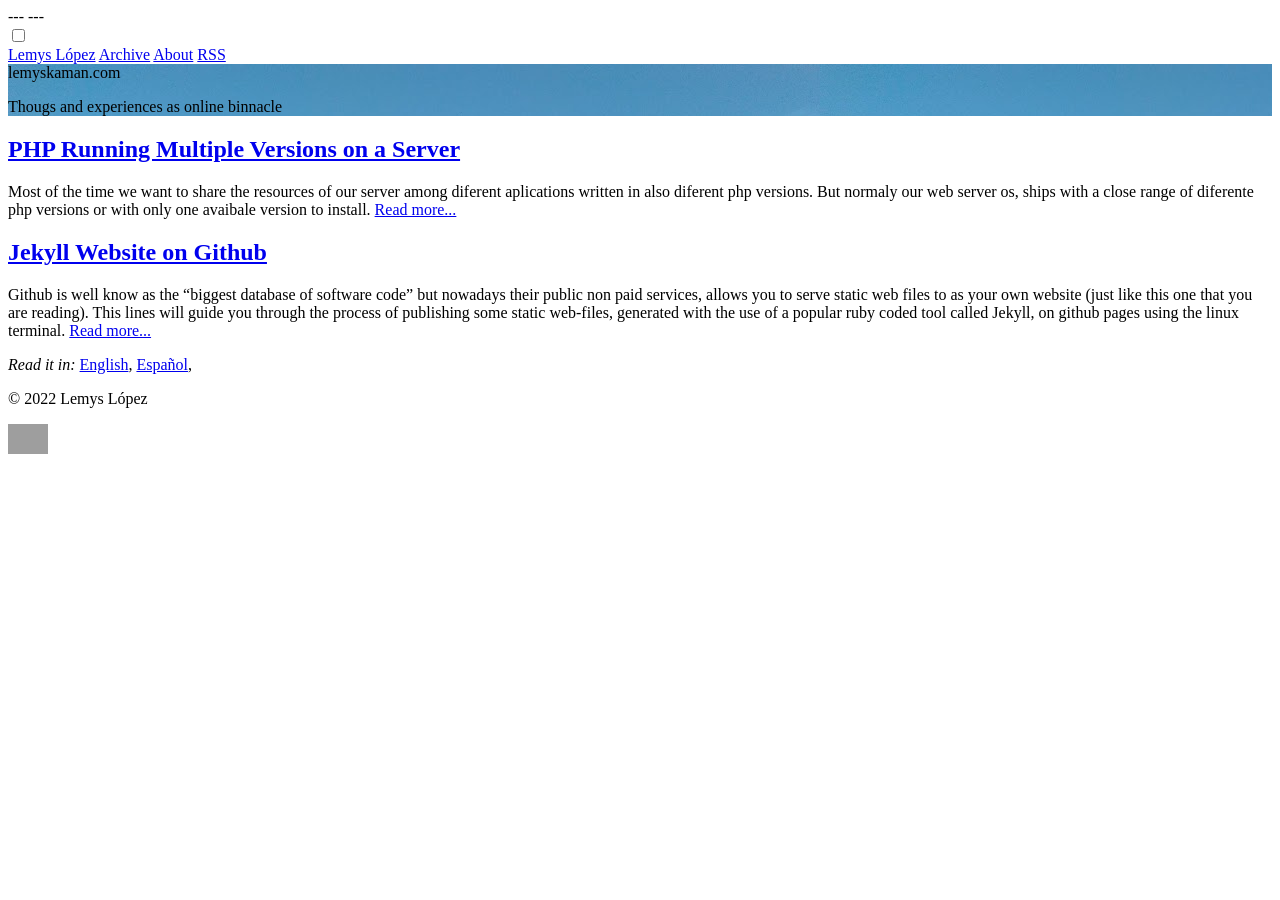
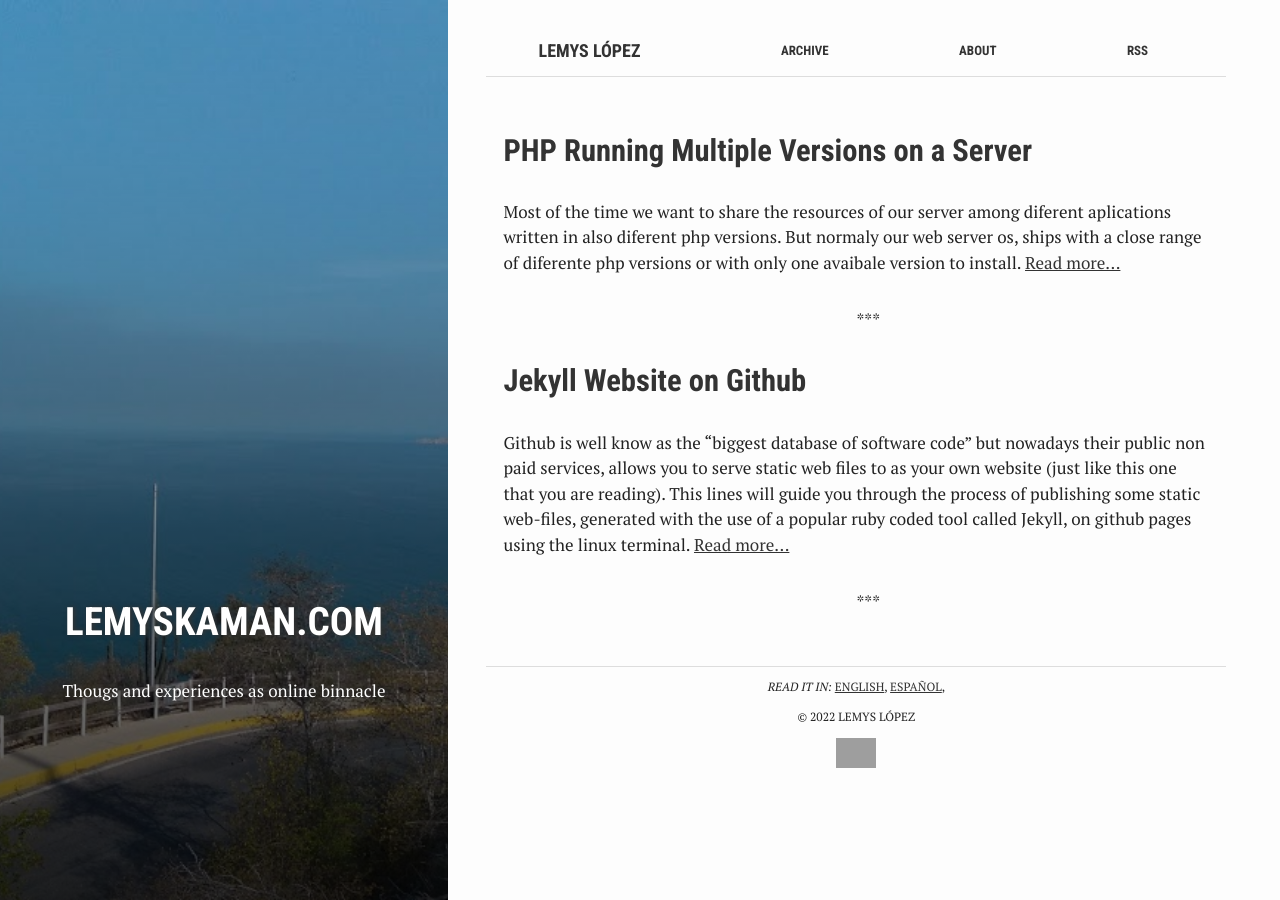
Before and after one commit to lemyskaman/lemyskaman.github.io, a Jekyll site: the page built from index.html, in a window 1280 px wide. Built offline with Jekyll 4.4.1, drawn with Linux system fonts in a browser that asks for light colours; grey boxes are pictures that could not be loaded.

Commit message:
fixing main css

```diff
--- a/_config.yml
+++ b/_config.yml
@@ -39,7 +39,7 @@ compress_html:
 
 
 sass:
-  sass_dir: assets/_sass
+  sass_dir: 'assets/_sass'
   style: compressed
 
 
--- a/_includes/head.html
+++ b/_includes/head.html
@@ -28,7 +28,7 @@
     <link rel="alternate" type="application/rss+xml" title="{{ site.title }}" href="{{ " /feed.xml " | prepend: site.baseurl | prepend: site.url }}">
 
     <link href='https://fonts.googleapis.com/css?family=PT+Serif:400,400italic,700|Roboto+Condensed:700&subset=latin' rel='stylesheet' type='text/css'>
-    <link rel="stylesheet" href="{{ " /assets/css/main.css " | relative_url }}">
+    <link rel="stylesheet" href="{{  '/assets/css/main.css'  | relative_url }}">
 
     <meta property="og:url" content="{{ page.url | absolute_url }}">
     <meta property="og:type" content="website">
```
